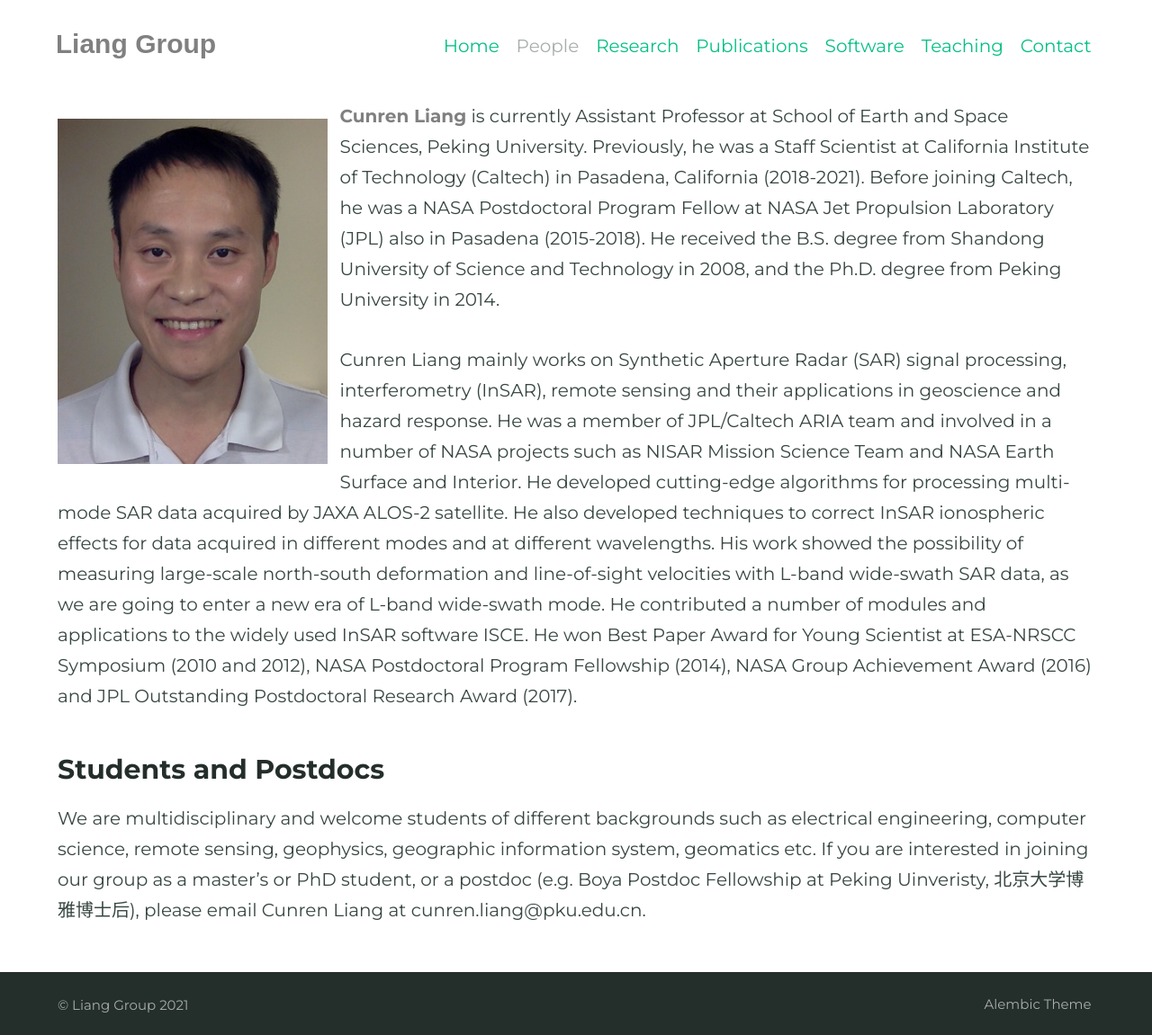
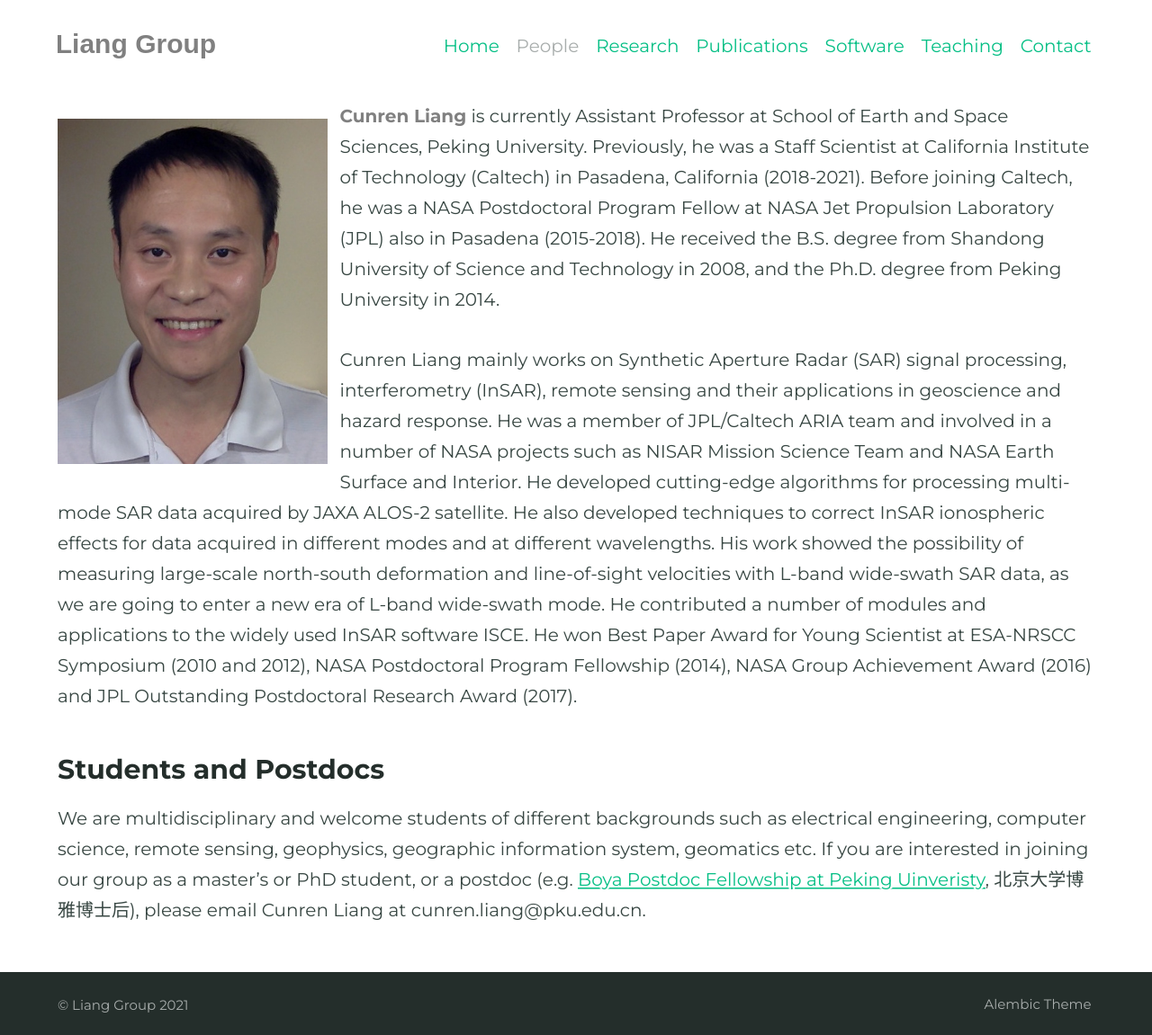
Before and after one commit to CunrenLiang/cunrenliang.github.io, a Jekyll site: the page built from people.md, in a window 1280 px wide. Shown: the whole page at 90% size. Built offline with Jekyll 4.4.1, drawn with Linux system fonts in a browser that asks for light colours; some web fonts are replaced; part of the change alters nothing that is shown.

```diff
--- a/people.md
+++ b/people.md
@@ -11,4 +11,4 @@ Cunren Liang mainly works on Synthetic Aperture Radar (SAR) signal processing, i
 
 
 ### Students and Postdocs
-We are multidisciplinary and welcome students of different backgrounds such as electrical engineering, computer science, remote sensing, geophysics, geographic information system, geomatics etc. If you are interested in joining our group as a master’s or PhD student, or a postdoc (e.g. Boya Postdoc Fellowship at Peking Uinveristy, 北京大学博雅博士后), please email Cunren Liang at cunren.liang@pku.edu.cn.
+We are multidisciplinary and welcome students of different backgrounds such as electrical engineering, computer science, remote sensing, geophysics, geographic information system, geomatics etc. If you are interested in joining our group as a master’s or PhD student, or a postdoc (e.g. [Boya Postdoc Fellowship at Peking Uinveristy](https://the-updates.com/boya-postdoctoral-fellowship-peking-university-china-2021/), 北京大学博雅博士后), please email Cunren Liang at cunren.liang@pku.edu.cn.
```
